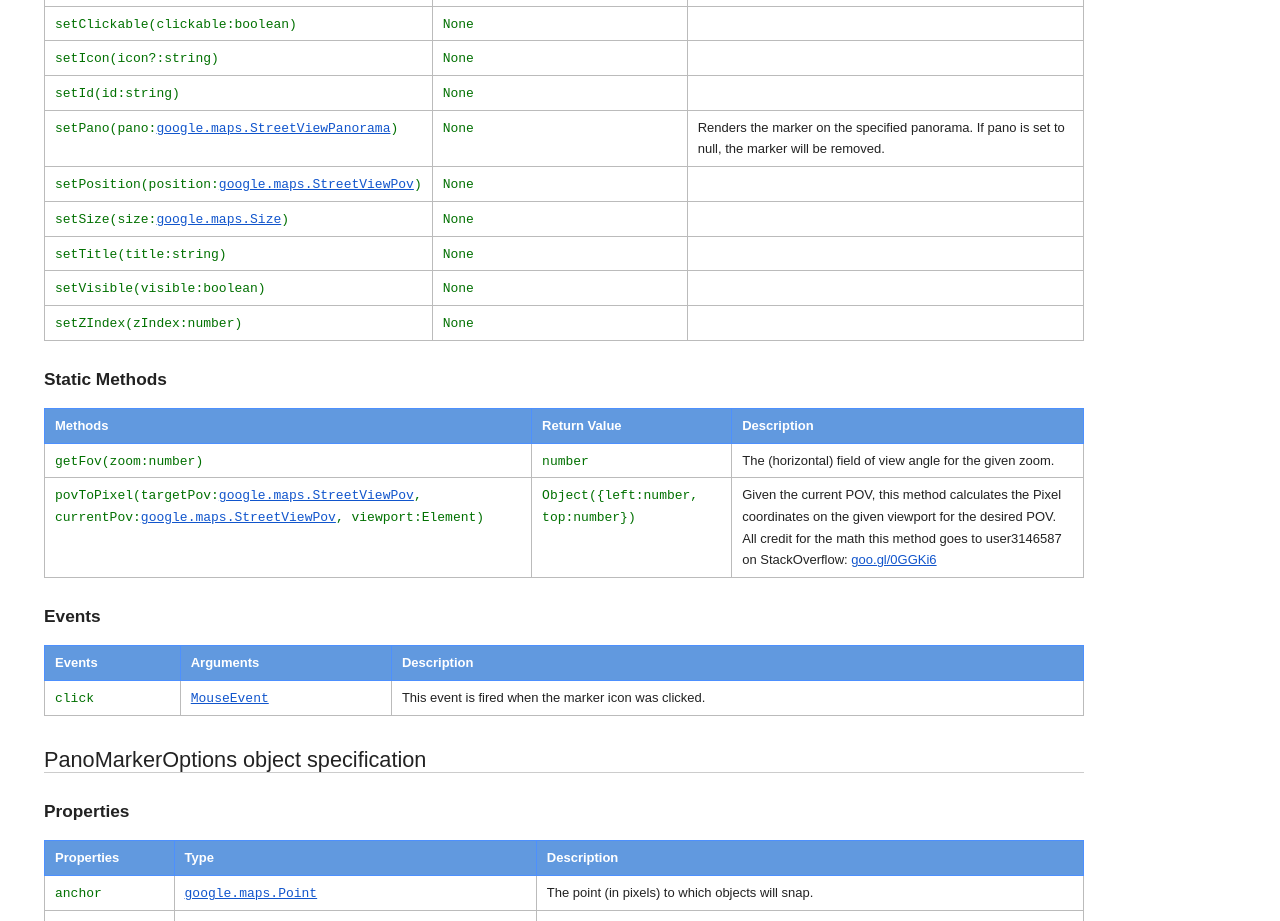
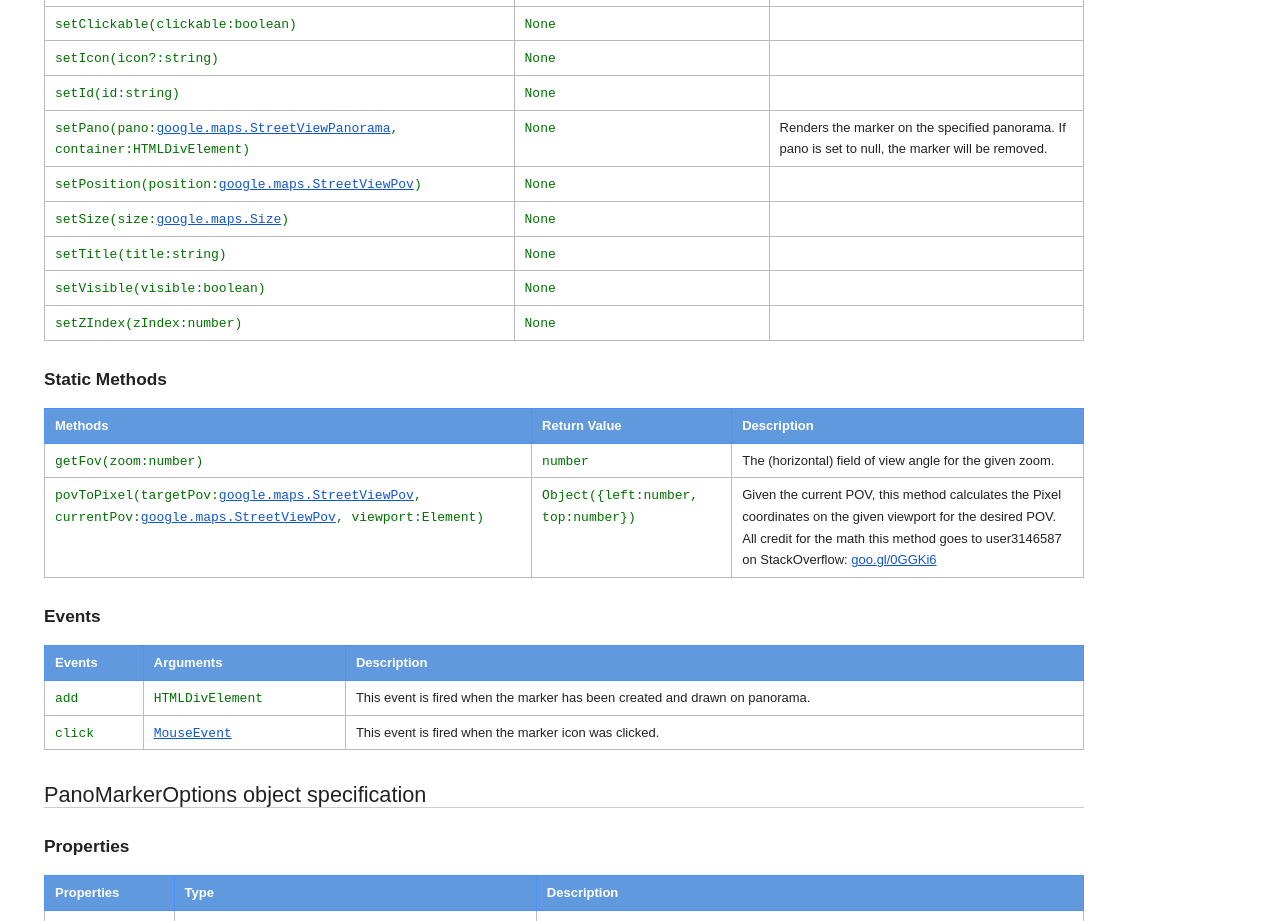
Before and after one commit to marmat/google-maps-api-addons, a website: page panomarker/docs/reference.html in a window 1280 px wide. Shown: the part 866-1787 px from the top of the page. Drawn offline with Linux system fonts and the light colour scheme.

Commit message:
Update reference docs and add trigger event once marker is created.

```diff
--- a/panomarker/docs/reference.html
+++ b/panomarker/docs/reference.html
@@ -125,7 +125,7 @@
           <td></td>
         </tr>
         <tr>
-          <td><code>setPano(pano:<a href="https://developers.google.com/maps/documentation/javascript/reference#StreetViewPanorama">google.maps.StreetViewPanorama</a>)</code></td>
+          <td><code>setPano(pano:<a href="https://developers.google.com/maps/documentation/javascript/reference#StreetViewPanorama">google.maps.StreetViewPanorama</a>, container:HTMLDivElement)</code></td>
           <td><code>None</code></td>
           <td>Renders the marker on the specified panorama. If pano is set to null, the marker will be removed.</td>
         </tr>
@@ -181,6 +181,11 @@
           <th>Events</th>
           <th>Arguments</th>
           <th>Description</th>
+        </tr>
+        <tr>
+          <td><code>add</code></td>
+          <td><code>HTMLDivElement</code></td>
+          <td>This event is fired when the marker has been created and drawn on panorama.</td>
         </tr>
         <tr>
           <td><code>click</code></td>
--- a/panomarker/src/panomarker.js
+++ b/panomarker/src/panomarker.js
@@ -417,6 +417,9 @@ PanoMarker.prototype.onAdd = function() {
   marker.addEventListener(eventName, this.onClick.bind(this), false);
 
   this.draw();
+
+  // Fire 'add' event once the marker has been created.
+  google.maps.event.trigger(this, 'add', this.marker_);
 };
 
 
```
Also changed, not shown: panomarker/src/panomarker.min.js.
